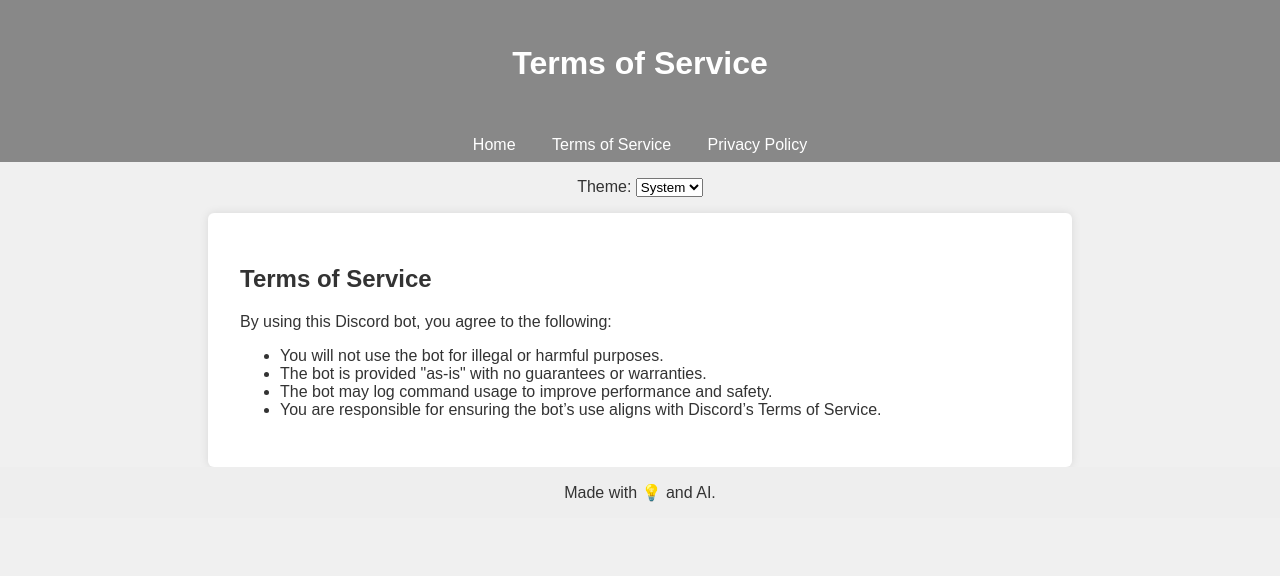
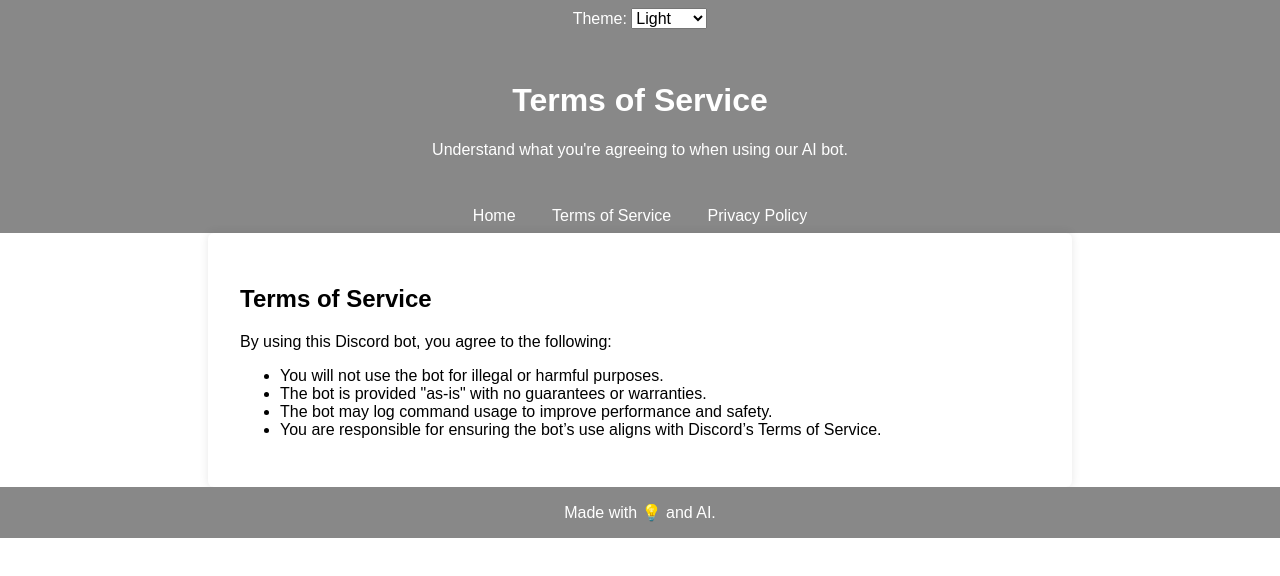
Before and after one commit to aout13/My_AI-Discord_Bot, a plain HTML site: page tos.html in a window 1280 px wide. Drawn offline with Linux system fonts and the light colour scheme.

Commit message:
Update tos.html

```diff
--- a/tos.html
+++ b/tos.html
@@ -1,72 +1,100 @@
 <!DOCTYPE html>
-<html lang="en">
+<html lang="en" data-theme="light">
 <head>
   <meta charset="UTF-8" />
-  <meta name="viewport" content="width=device-width, initial-scale=1.0"/>
+  <meta name="viewport" content="width=device-width, initial-scale=1.0" />
   <title>Terms of Service</title>
   <style>
     :root {
-      --bg-color: #f0f0f0;
-      --text-color: #333;
-      --accent-bg: #888;
-      --accent-text: #fff;
+      --bg-color: #ffffff;
+      --main-bg: #ffffff;
+      --text-color: #000000;
+      --accent-bg: #888888;
+      --accent-text: #ffffff;
     }
+
     [data-theme="dark"] {
       --bg-color: #121212;
+      --main-bg: #1e1e1e;
       --text-color: #e0e0e0;
-      --accent-bg: #888;
-      --accent-text: #fff;
     }
+
+    [data-theme="dark"] footer span {
+      color: yellow;
+    }
+
     body {
+      margin: 0;
       font-family: Arial, sans-serif;
       background-color: var(--bg-color);
       color: var(--text-color);
-      margin: 0;
-      padding: 0;
     }
+
     header {
       background-color: var(--accent-bg);
       color: var(--accent-text);
       padding: 1.5rem;
       text-align: center;
     }
+
     nav {
       background-color: var(--accent-bg);
       padding: 0.5rem;
       text-align: center;
     }
+
     nav a {
       color: var(--accent-text);
       margin: 0 1rem;
       text-decoration: none;
     }
+
     nav a:hover {
       text-decoration: underline;
     }
-    .theme-toggle {
-      text-align: center;
-      margin: 1rem;
-    }
+
     main {
       max-width: 800px;
       margin: auto;
       padding: 2rem;
-  background-color: var(--main-bg, #ffffff);
-  box-shadow: 0 0 10px rgba(0,0,0,0.1);
+      background-color: var(--main-bg);
       color: var(--text-color);
+      box-shadow: 0 0 10px rgba(0, 0, 0, 0.1);
       border-radius: 6px;
     }
 
     footer {
+      background-color: var(--accent-bg);
+      color: var(--accent-text);
       text-align: center;
       padding: 1rem;
-      background-color: #eee;
+    }
+
+    .theme-picker {
+      text-align: center;
+      background-color: var(--accent-bg);
+      color: var(--accent-text);
+      padding: 0.5rem;
+    }
+
+    select {
+      font-size: 1rem;
     }
   </style>
 </head>
 <body>
+  <div class="theme-picker">
+    Theme:
+    <select id="theme-select">
+      <option value="light">Light</option>
+      <option value="dark">Dark</option>
+      <option value="system">System</option>
+    </select>
+  </div>
+
   <header>
     <h1>Terms of Service</h1>
+    <p>Understand what you're agreeing to when using our AI bot.</p>
   </header>
 
   <nav>
@@ -74,15 +102,6 @@
     <a href="tos.html">Terms of Service</a>
     <a href="privacy.html">Privacy Policy</a>
   </nav>
-
-  <div class="theme-toggle">
-    <label for="theme">Theme: </label>
-    <select id="theme" onchange="setTheme(this.value)">
-      <option value="system">System</option>
-      <option value="light">Light</option>
-      <option value="dark">Dark</option>
-    </select>
-  </div>
 
   <main>
     <h2>Terms of Service</h2>
@@ -96,22 +115,31 @@
   </main>
 
   <footer>
-  <span class="footer-highlight">Made with 💡 and AI.</span>
+    Made with <span>💡</span> and AI.
   </footer>
 
   <script>
-    function setTheme(mode) {
-      if (mode === 'system') {
-        const prefersDark = window.matchMedia('(prefers-color-scheme: dark)').matches;
-        document.documentElement.setAttribute('data-theme', prefersDark ? 'dark' : 'light');
+    const themeSelect = document.getElementById('theme-select');
+    const rootElement = document.documentElement;
+
+    function applyTheme(theme) {
+      if (theme === 'system') {
+        const isDark = window.matchMedia('(prefers-color-scheme: dark)').matches;
+        rootElement.setAttribute('data-theme', isDark ? 'dark' : 'light');
       } else {
-        document.documentElement.setAttribute('data-theme', mode);
+        rootElement.setAttribute('data-theme', theme);
       }
-      localStorage.setItem('theme', mode);
     }
-    const savedTheme = localStorage.getItem('theme') || 'system';
-    setTheme(savedTheme);
-    document.getElementById('theme').value = savedTheme;
+
+    themeSelect.addEventListener('change', () => {
+      const selectedTheme = themeSelect.value;
+      localStorage.setItem('theme', selectedTheme);
+      applyTheme(selectedTheme);
+    });
+
+    const savedTheme = localStorage.getItem('theme') || 'light';
+    themeSelect.value = savedTheme;
+    applyTheme(savedTheme);
   </script>
 </body>
 </html>
```
Lines whose indentation alone changed are shown as unchanged.
